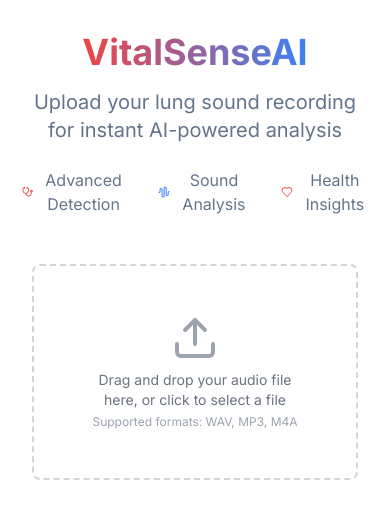
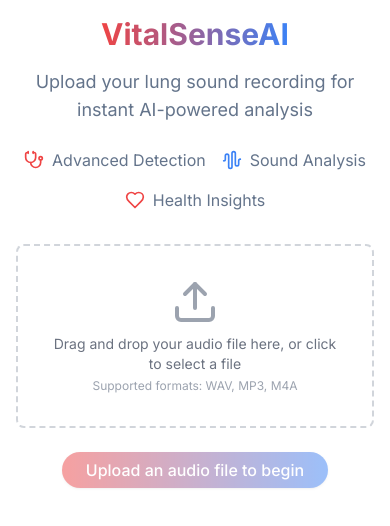
Before and after one commit to jiveshkalra/vital-sense-ai, a Next.js app: page /detect in a window 390 px wide. Shown: the top 526 px of the page. Built offline with nearby package versions, Linux system fonts and the light colour scheme.

Commit message:
pure chaos

```diff
--- /dev/null
+++ b/app/actions/call_api.jsx
@@ -0,0 +1,6 @@
+'use server'
+import React from 'react'
+
+export default function call_api() {
+
+}
--- a/app/detect/page.jsx
+++ b/app/detect/page.jsx
@@ -1,20 +1,40 @@
 'use client'
 
-import { useState,useRef } from 'react'
+import { useState, useRef, useEffect } from 'react'
 import { motion, AnimatePresence } from 'framer-motion'
 import { useRouter } from 'next/navigation'
-import { Upload, Loader, Stethoscope, AudioWaveform , Heart } from 'lucide-react'
+import { Upload, Loader, Stethoscope, AudioWaveform, Heart } from 'lucide-react'
 import { Button } from "@/components/ui/button"
+import { AudioPlayer } from 'react-audio-player-component'
 import { useToast } from "@/components/ui/use-toast"
-import { AudioVisualizer } from '@/components/audio-visualizer'
 
 export default function DetectPage() {
   const fileInputRef = useRef(null)
-
   const [file, setFile] = useState(null)
   const [isLoading, setIsLoading] = useState(false)
   const { toast } = useToast()
   const router = useRouter()
+  const [audioVisualWidth, setAudioVisualWidth] = useState(0)
+
+  const calculateWidth = () => {
+    const maxWidth = 850
+    const padding = 32 // 2rem (p-8) * 2
+    const availableWidth = Math.min(window.innerWidth*.85 -padding, maxWidth)
+    return Math.max(availableWidth, 250) // Ensure a minimum width of 300px
+  }
+
+  useEffect(() => {
+    const handleResize = () => {
+      setAudioVisualWidth(calculateWidth())
+    }
+
+    handleResize() // Set initial width
+    window.addEventListener('resize', handleResize)
+
+    return () => {
+      window.removeEventListener('resize', handleResize)
+    }
+  }, [])
 
   const handleFileUpload = (event) => {
     const uploadedFile = event.target.files?.[0]
@@ -65,31 +85,28 @@
   const handleDetectDisease = () => {
     setIsLoading(true)
     // Simulating API call
-    setTimeout(() => {
-      setIsLoading(false)
-      router.push('/detect/results')
-    }, 3000)
+    // setIsLoading(false)
+    // router.push('/detect/results')
   }
 
   return (
-    <div className="min-h-screen bg-background text-foreground p-8">
-
+    <div className="min-h-screen bg-background text-foreground p-4 sm:p-8">
       <div className="max-w-4xl mx-auto">
         <motion.div
-          className="text-center mb-12"
+          className="text-center mb-8 sm:mb-12"
           initial={{ opacity: 0, y: -20 }}
           animate={{ opacity: 1, y: 0 }}
           transition={{ duration: 0.8 }}
         >
-          <h1 className="text-4xl md:text-6xl font-bold mb-4">
+          <h1 className="text-3xl sm:text-4xl md:text-6xl font-bold mb-4">
             <span className="bg-gradient-to-r from-red-500 to-blue-500 text-transparent bg-clip-text">
               VitalSenseAI
             </span>
           </h1>
-          <p className="text-xl text-muted-foreground mb-6">
+          <p className="text-lg sm:text-xl text-muted-foreground mb-6">
             Upload your lung sound recording for instant AI-powered analysis
           </p>
-        <div className="flex justify-center space-x-8 mb-8">
+          <div className="flex flex-wrap justify-center gap-4 sm:gap-8 mb-8">
             <div className="flex items-center space-x-2 text-muted-foreground">
               <Stethoscope className="h-5 w-5 text-red-500" />
               <span>Advanced Detection</span>
@@ -113,17 +130,17 @@
               animate={{ opacity: 1, scale: 1 }}
               exit={{ opacity: 0, scale: 0.8 }}
               transition={{ duration: 0.5 }}
+              className="mb-6"
             >
               <div
-                className="border-2 border-dashed border-gray-300 rounded-lg p-12 text-center cursor-pointer hover:border-primary transition-colors duration-300 bg-white"
+                className="border-2 border-dashed border-gray-300 rounded-lg p-8 sm:p-12 text-center cursor-pointer hover:border-primary transition-colors duration-300 bg-white"
                 onDragOver={handleDragOver}
                 onDragLeave={handleDragLeave}
                 onDrop={handleDrop}
-                onClick={() => document.getElementById('fileInput')?.click()}
+                onClick={() => fileInputRef.current?.click()}
               >
                 <input
                   ref={fileInputRef}
-                  id="fileInput"
                   type="file"
                   accept="audio/*"
                   onChange={handleFileUpload}
@@ -143,26 +160,46 @@
               animate={{ opacity: 1, scale: 1 }}
               exit={{ opacity: 0, scale: 0.8 }}
               transition={{ duration: 0.5 }}
+              className="mb-6"
             >
-              <AudioVisualizer
-                file={file}
-                onRemove={() => setFile(null)}
+              <div className="bg-white p-4 rounded-lg shadow-md">
+                <AudioPlayer
+                  src={URL.createObjectURL(file)}
+                  minimal={false}
+                  width={audioVisualWidth}
+                  trackHeight={80}
+                  barWidth={2}
+                  gap={1}
+                  visualise={true}
+                  backgroundColor="#FFF"
+                  barColor="#06b6d4"
+                  barPlayedColor="#ef4444"
+                  skipDuration={2}
+                  showLoopOption={false}
+                  showVolumeControl={true}
+                  seekBarColor="#FFF"
+                  volumeControlColor="#4ade80"
+                  hideSeekBar={true}
                 />
+                <p className="mt-2 text-sm text-center text-gray-500">{file.name}</p>
+              </div>
+            </motion.div>
+          )}
+
           <motion.div
             initial={{ opacity: 0, y: 20 }}
             animate={{ opacity: 1, y: 0 }}
             transition={{ delay: 0.3 }}
-                className="mt-6 text-center"
+            className="text-center"
           >
             <Button
-                  className="bg-gradient-to-r from-red-500 to-blue-500 text-white px-8 py-6 text-lg rounded-full hover:shadow-lg transition-all duration-300"
+              className="bg-gradient-to-r from-red-500 to-blue-500 text-white px-6 py-3 sm:px-8 sm:py-4 text-base sm:text-lg rounded-full hover:shadow-lg transition-all duration-300"
               onClick={handleDetectDisease}
+              disabled={!file}
             >
-                  Detect Disease
+              {file ? 'Detect Disease' : 'Upload an audio file to begin'}
             </Button>
           </motion.div>
-            </motion.div>
-          )}
 
           {isLoading && (
             <motion.div
--- a/components/audio-visualizer.jsx
+++ /dev/null
@@ -1,132 +0,0 @@
-'use client'
-
-import { useEffect, useRef, useState } from 'react'
-import WaveSurfer from 'wavesurfer.js'
-import { Play, Pause, X, RotateCcw, Volume2 } from 'lucide-react'
-import { Button } from '@/components/ui/button'
-import { Slider } from '@/components/ui/slider'
-
-
-export function AudioVisualizer({ file, onRemove }) {
-  const containerRef = useRef<HTMLDivElement>(null)
-  const wavesurfer = useRef<WaveSurfer | null>(null)
-  const [isPlaying, setIsPlaying] = useState(false)
-  const [duration, setDuration] = useState(0)
-  const [currentTime, setCurrentTime] = useState(0)
-  const [volume, setVolume] = useState(1)
-
-  useEffect(() => {
-    if (!containerRef.current) return
-
-    wavesurfer.current = WaveSurfer.create({
-      container: containerRef.current,
-      waveColor: '#4f46e5',
-      progressColor: '#818cf8',
-      cursorColor: '#312e81',
-      barWidth: 2,
-      barGap: 3,
-      height: 100,
-      barRadius: 3,
-    })
-
-    wavesurfer.current.on('ready', () => {
-      setDuration(wavesurfer.current?.getDuration() || 0)
-    })
-
-    wavesurfer.current.on('audioprocess', () => {
-      setCurrentTime(wavesurfer.current?.getCurrentTime() || 0)
-    })
-
-    wavesurfer.current.on('finish', () => {
-      setIsPlaying(false)
-    })
-
-    // Load audio file
-    const fileUrl = URL.createObjectURL(file)
-    wavesurfer.current.load(fileUrl)
-
-    return () => {
-      URL.revokeObjectURL(fileUrl)
-      wavesurfer.current?.destroy()
-    }
-  }, [file])
-
-  const togglePlay = () => {
-    if (wavesurfer.current) {
-      wavesurfer.current.playPause()
-      setIsPlaying(!isPlaying)
-    }
-  }
-
-  const formatTime = (time) => {
-    const minutes = Math.floor(time / 60)
-    const seconds = Math.floor(time % 60)
-    return `${minutes}:${seconds.toString().padStart(2, '0')}`
-  }
-
-  const handleVolumeChange = (value) => {
-    const newVolume = value[0]
-    setVolume(newVolume)
-    wavesurfer.current?.setVolume(newVolume)
-  }
-
-  const handleRestart = () => {
-    wavesurfer.current?.seekTo(0)
-    setCurrentTime(0)
-    if (!isPlaying) {
-      togglePlay()
-    }
-  }
-
-  return (
-    <div className="bg-white rounded-lg p-6 shadow-lg">
-      <div className="flex justify-between items-center mb-4">
-        <div className="flex items-center space-x-2">
-          <Button
-            variant="ghost"
-            size="icon"
-            className="hover:text-primary"
-            onClick={togglePlay}
-          >
-            {isPlaying ? <Pause className="h-6 w-6" /> : <Play className="h-6 w-6" />}
-          </Button>
-          <Button
-            variant="ghost"
-            size="icon"
-            className="hover:text-primary"
-            onClick={handleRestart}
-          >
-            <RotateCcw className="h-5 w-5" />
-          </Button>
-          <div className="text-sm font-medium">
-            {formatTime(currentTime)} / {formatTime(duration)}
-          </div>
-        </div>
-        <div className="flex items-center space-x-4">
-          <div className="flex items-center space-x-2">
-            <Volume2 className="h-5 w-5" />
-            <Slider
-              value={[volume]}
-              max={1}
-              step={0.1}
-              onValueChange={handleVolumeChange}
-              className="w-24"
-            />
-          </div>
-          <Button
-            variant="ghost"
-            size="icon"
-            className="hover:text-destructive"
-            onClick={onRemove}
-          >
-            <X className="h-5 w-5" />
-          </Button>
-        </div>
-      </div>
-      <div ref={containerRef} className="w-full" />
-      <div className="mt-2 text-sm text-muted-foreground">
-        {file.name}
-      </div>
-    </div>
-  )
-}
--- a/package.json
+++ b/package.json
@@ -19,8 +19,10 @@
     "next": "14.2.18",
     "next-themes": "^0.4.3",
     "react": "^18",
+    "react-audio-player-component": "^1.2.4",
     "react-dom": "^18",
     "react-intersection-observer": "^9.13.1",
+    "styled-components": "^6.1.13",
     "tailwind-merge": "^2.5.5",
     "tailwindcss-animate": "^1.0.7",
     "wavesurfer.js": "^7.8.9"
```
Also changed, not shown: 1 other file (tests, documents, lock files or other folders). Lines whose indentation alone changed are shown as unchanged.
